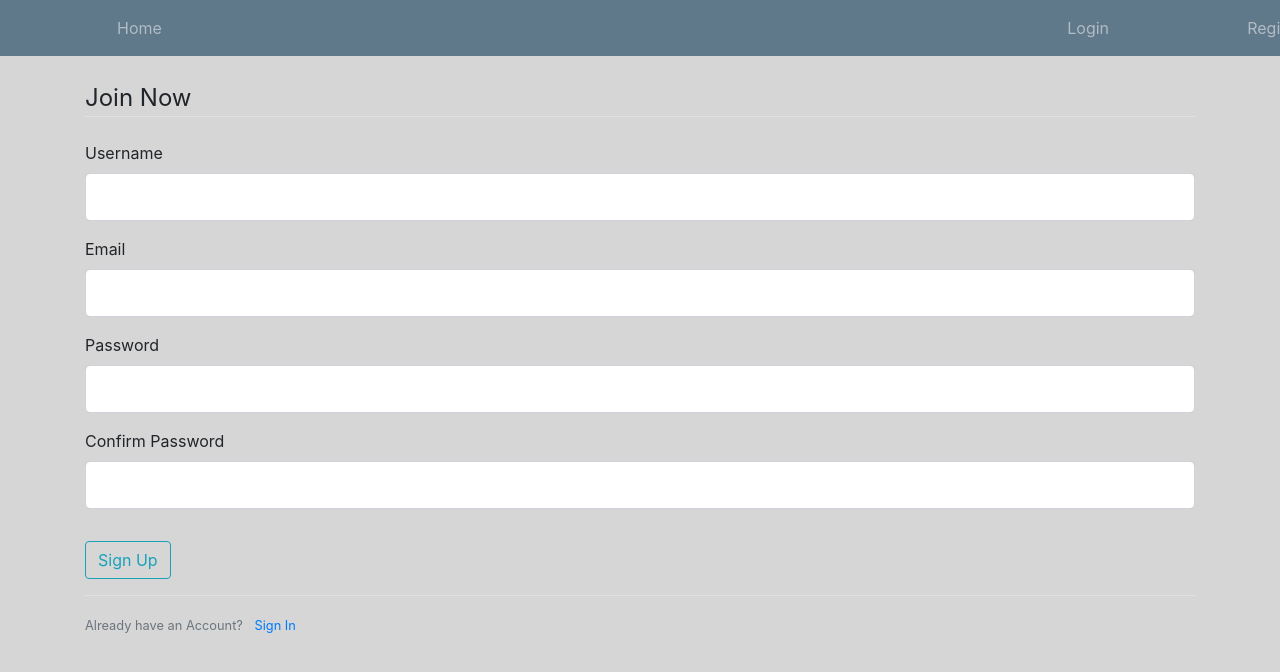
After one commit to oscar9181/Pitches, a Flask app: template templates/register.html in a window 1280 px wide. The commit adds this page. Shown: the top 672 px of the page. Run offline with Flask 2, Linux system fonts and the light colour scheme; the template is opened without the code that fills it: values that come from a table or form of the project are taken from there, others are empty.

Commit message:
add registration form

```diff
--- a/app/forms.py
+++ b/forms.py
@@ -1,4 +1,3 @@
-import email
 from flask_wtf import FlaskForm
 from wtforms import StringField,PasswordField,SubmitField,BooleanField
 from wtforms.validators import DataRequired,Length,Email,EqualTo
@@ -16,7 +15,7 @@ class RegistrationForm(FlaskForm):
 
 
 
-class LogInForm(FlaskForm):
+class LoginForm(FlaskForm):
 
     email = StringField('Email',validators=[DataRequired(),Email()])
 
--- a/app/routes.py
+++ b/routes.py
@@ -1,7 +1,8 @@
-from flask import Flask, render_template,url_for
-from routes import RegistrationForm,LogInForm
+from crypt import methods
+from flask import Flask, render_template,url_for,flash,redirect
+from forms import  RegistrationForm,LoginForm
 
-app = Flask(__name__)
+app =Flask(__name__)
 
 app.config['SECRET_KEY'] = 'ac4d969b60'
 
@@ -42,14 +43,23 @@ def home():
     return render_template('home.html',pitches=pitches)
 
 
-@app.route('/register')
+@app.route('/about')
+def about():
+        return render_template('about.html')
+
+
+
+@app.route('/register',methods=['GET','POST'])
 def register():
-    form = RegistrationForm
+    form = RegistrationForm()
+    if form. validate_on_submit():
+         flash(f'Account created for {form.username.data}!','success')
+         return redirect(url_for('home'))
     return render_template('register.html',title='Register',form=form)
 
 @app.route('/login')
-def register():
-    form = LogInForm
+def Login():
+    form = LoginForm()
     return render_template('login.html',title='Login',form=form)
 
 
--- /dev/null
+++ b/templates/about.html
@@ -0,0 +1,5 @@
+{% extends 'base.html' %}
+{% block content %}
+    <h1>Its my about page</h1>
+
+{% endblock content %}
--- a/app/templates/base.html
+++ b/templates/base.html
@@ -38,6 +38,15 @@
       <main role="main" class="container">
         <div class="row">
     <div class="container">
+      {% with messages = get_flashed_messages(with_categories=true) %}
+      {% if messages %}
+        {% for category, message in messages %}
+         <div class="alert alert-{{category}}">
+           {{ message }}
+         </div>
+        {%endfor%}
+      {% endif %}
+      {%endwith%}
         {% block content %}{% endblock %}
     </div>
         </div>
--- /dev/null
+++ b/templates/register.html
@@ -0,0 +1,38 @@
+{% extends "base.html" %}
+{% block content %}
+    <div class="content section">
+        <form method="POST" action="">
+            {{ form.hidden_tag() }}
+           <fieldset class="form-group">
+               <legend class="border-bottom mb-4">Join Now</legend>
+               <div class="form-group">
+                   {{ form.username.label(class='form-control-label') }}
+                   {{ form.username(class='form-control form-control-lg') }}
+               </div>
+               <div class="form-group">
+                {{ form.email.label(class='form-control-label') }}
+                {{ form.email(class='form-control form-control-lg') }}
+            </div>
+            <div class="form-group">
+                {{ form.password.label(class='form-control-label') }}
+                {{ form.password(class='form-control form-control-lg') }}
+            </div>
+            <div class="form-group">
+                {{ form.confirm_password.label(class='form-control-label') }}
+                {{ form.confirm_password(class='form-control form-control-lg') }}
+            </div>
+           </fieldset>
+          <div class="form-group">
+             {{ form.submit(class="btn btn-outline-info") }}
+
+          </div>
+        </form>
+    </div>
+    <div class="border-top pt-3">
+        <small class="text-muted">
+            Already have an Account? <a class="ml-2" href="{{ url_for('Login') }}">Sign In</a>
+        </small>
+
+    </div>
+
+{% endblock %}
```
Also changed, not shown: app/templates/register.html (deleted), static/main.css (renamed from app/static/main.css), templates/home.html (renamed from app/templates/home.html), templates/login.html (added).
